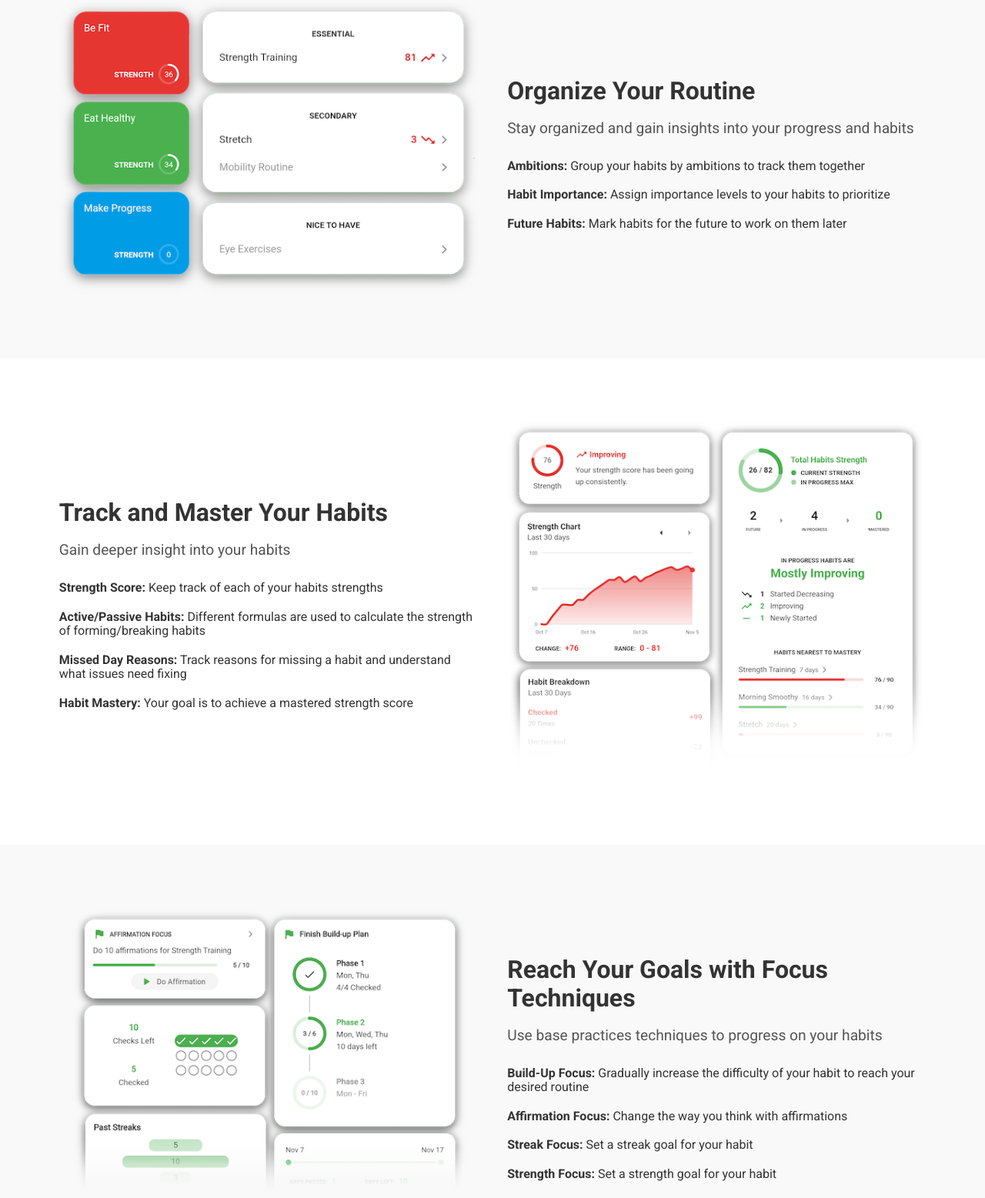
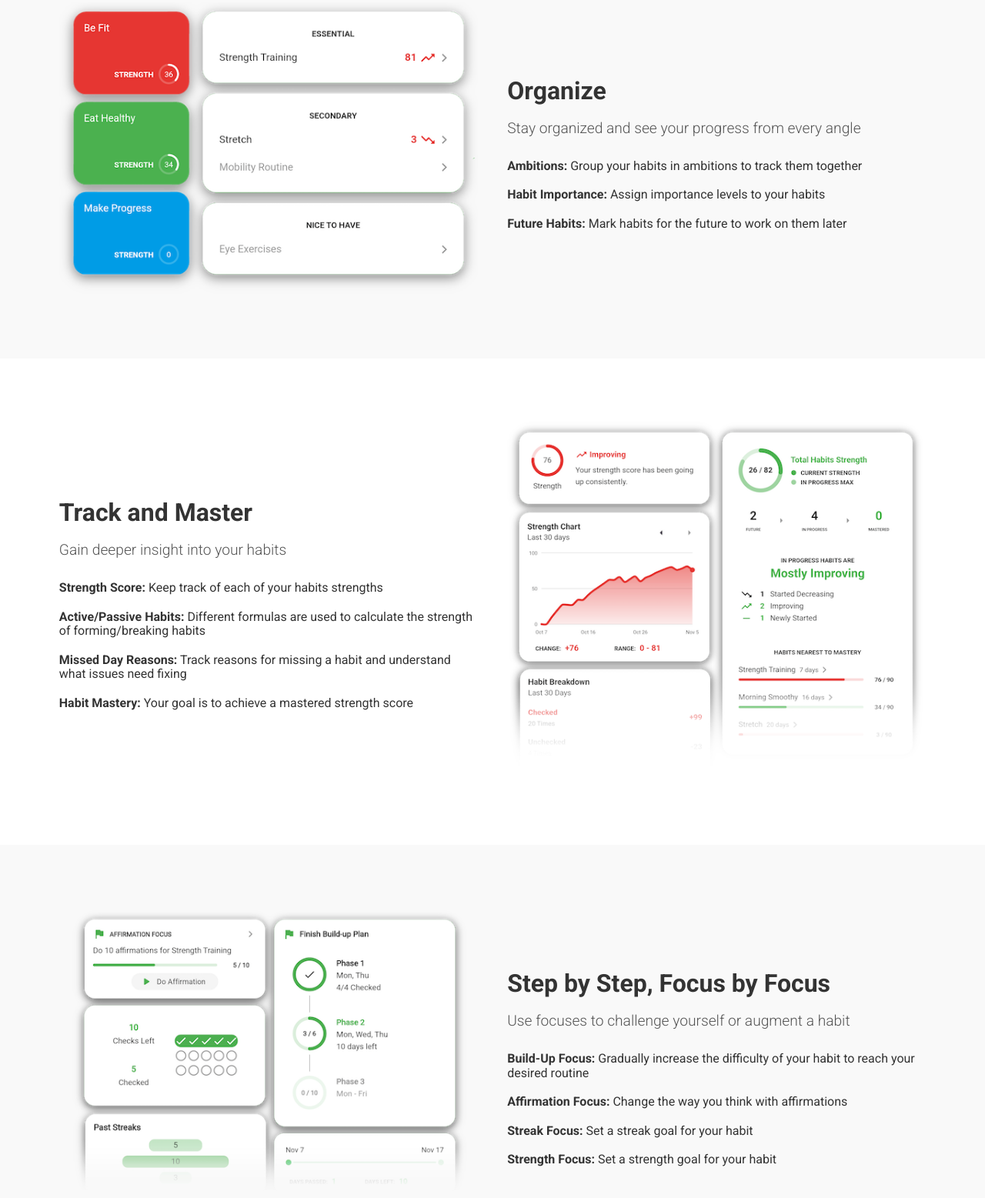
Before and after one commit to StefanDimov/ambition-habit-site, a website: page index.html in a window 1280 px wide. Shown: the part 1156-2713 px from the top of the page at 77% size. Drawn offline with Linux system fonts and the light colour scheme.

Commit message:
Imporved texts;

```diff
--- a/index.css
+++ b/index.css
@@ -179,11 +179,12 @@ body {
 
 .feature-text h2 {
   font-size: var(--font-size-xxlarge);
-  margin-bottom: var(--half-padding);
+  margin-bottom: 0;
 }
 
 .feature-text p {
   font-size: var(--font-size-large);
+  font-weight: lighter;
   margin-bottom: calc(var(--standard-padding) + var(--half-padding));
   color: var(--color-secondary);
 }
--- a/index.html
+++ b/index.html
@@ -62,16 +62,16 @@
           <img src="images/organize-ui.png" alt="Organize UI" />
         </div>
         <div class="feature-text">
-          <h2>Organize Your Routine</h2>
-          <p>Stay organized and gain insights into your progress and habits</p>
+          <h2>Organize</h2>
+          <p>Stay organized and see your progress from every angle</p>
           <ul>
             <li>
-              <strong>Ambitions:</strong> Group your habits by ambitions to
+              <strong>Ambitions:</strong> Group your habits in ambitions to
               track them together
             </li>
             <li>
               <strong>Habit Importance:</strong> Assign importance levels to
-              your habits to prioritize
+              your habits
             </li>
             <li>
               <strong>Future Habits:</strong> Mark habits for the future to work
@@ -85,7 +85,7 @@
     <section class="feature">
       <div class="feature-content width-container">
         <div class="feature-text">
-          <h2>Track and Master Your Habits</h2>
+          <h2>Track and Master</h2>
           <p>Gain deeper insight into your habits</p>
           <ul>
             <li>
@@ -118,8 +118,8 @@
           <img src="images/focuses-feature.png" alt="Feature Image" />
         </div>
         <div class="feature-text">
-          <h2>Reach Your Goals with Focus Techniques</h2>
-          <p>Use base practices techniques to progress on your habits</p>
+          <h2>Step by Step, Focus by Focus</h2>
+          <p>Use focuses to challenge yourself or augment a habit</p>
           <ul>
             <li>
               <strong>Build-Up Focus:</strong> Gradually increase the difficulty
```
